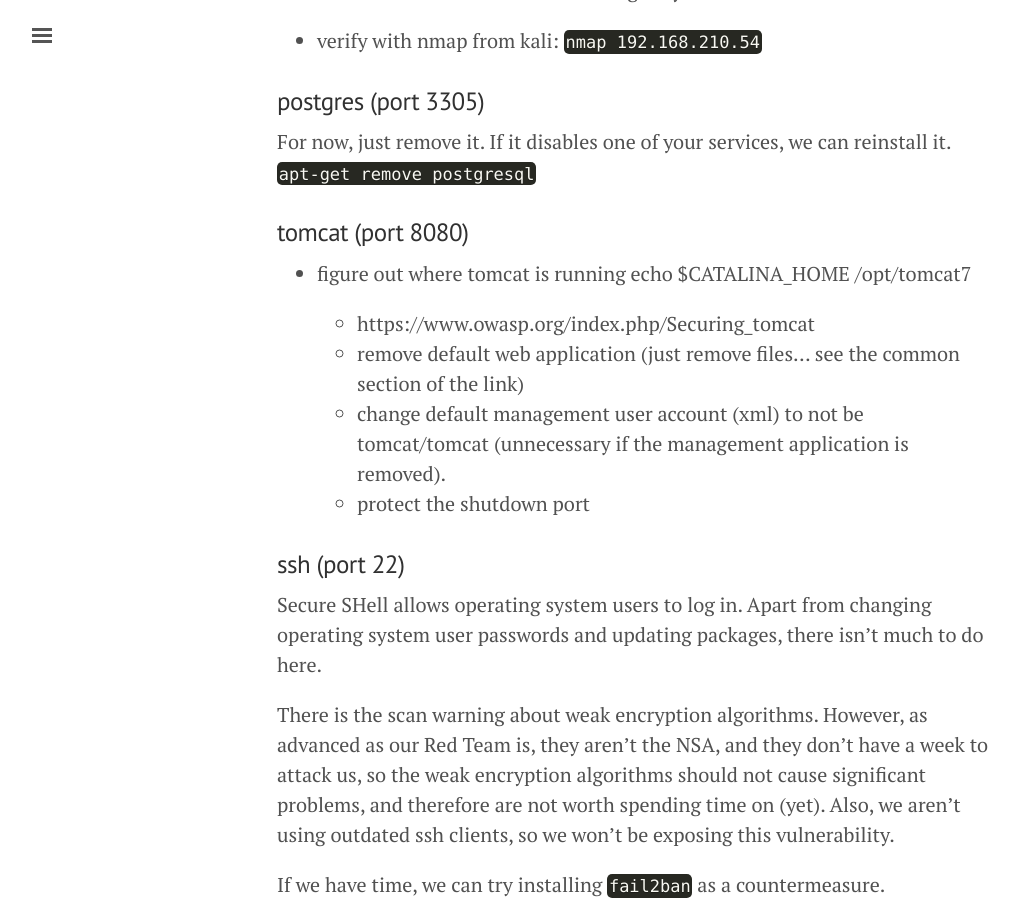
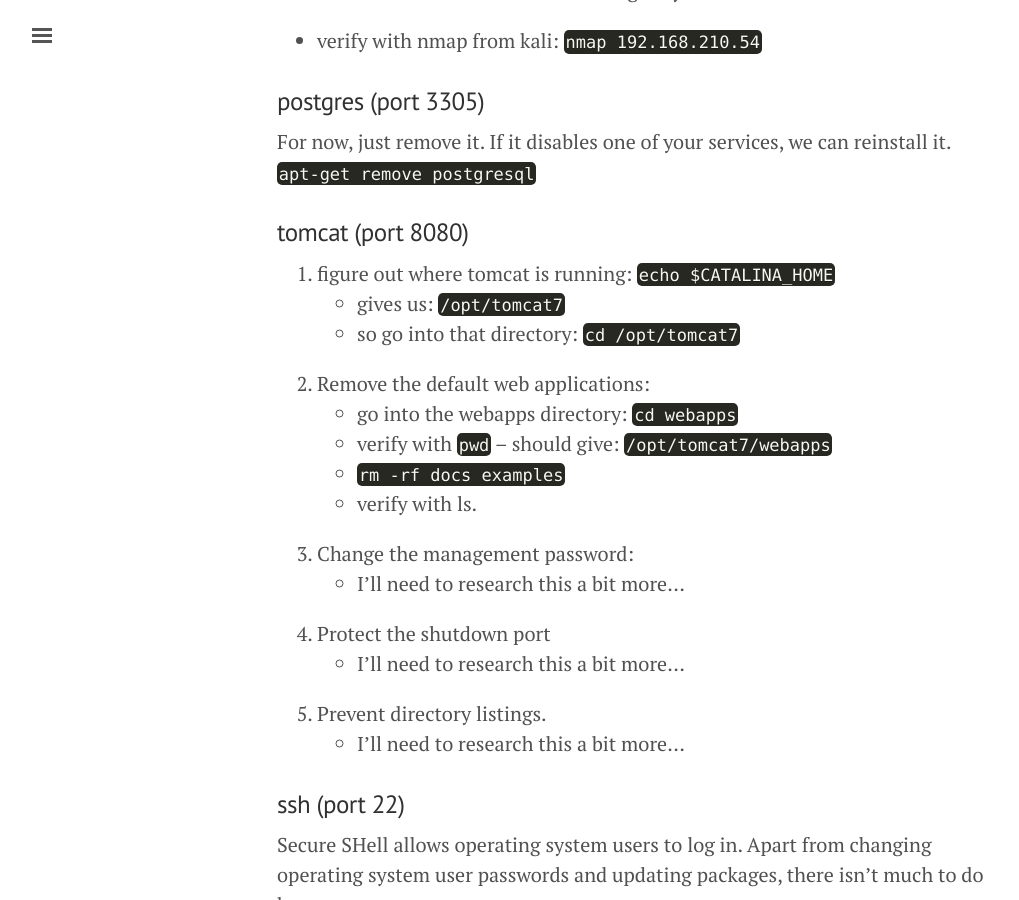
Before and after one commit to slackboxster/slackboxster.github.io, a Jekyll site: the page built from gencyber2017/lesson.md, in a window 1280 px wide and 900 px high, scrolled down 18109 px. Shown: the whole window, without its empty margins (3-1022 px from the left). Built offline with Jekyll 4.4.1, drawn with Linux system fonts in a browser that asks for light colours; some of the changed text lies outside the part shown.

Commit message:
partial section on tomcat

```diff
--- a/gencyber2017/lesson.md
+++ b/gencyber2017/lesson.md
@@ -447,15 +447,20 @@
 
 ### tomcat (port 8080)
 
-* figure out where tomcat is running
-echo $CATALINA_HOME
-/opt/tomcat7
-
-    * https://www.owasp.org/index.php/Securing_tomcat
-    * remove default web application (just remove files... see the common section of the link)
-    * change default management user account (xml) to not be tomcat/tomcat (unnecessary if the management application is removed).
-    * protect the shutdown port
-
+1. figure out where tomcat is running: `echo $CATALINA_HOME`
+    * gives us: `/opt/tomcat7`
+    * so go into that directory: `cd /opt/tomcat7`
+2. Remove the default web applications:
+    * go into the webapps directory: `cd webapps`
+    * verify with `pwd` -- should give: `/opt/tomcat7/webapps`
+    * `rm -rf docs examples`
+    * verify with ls.
+3. Change the management password:
+    * I'll need to research this a bit more...
+4. Protect the shutdown port
+    * I'll need to research this a bit more...
+5. Prevent directory listings.
+    * I'll need to research this a bit more...
 
 ### ssh (port 22)
 
@@ -463,10 +468,7 @@
 
 There is the scan warning about weak encryption algorithms. However, as advanced as our Red Team is, they aren't the NSA, and they don't have a week to attack us, so the weak encryption algorithms should not cause significant problems, and therefore are not worth spending time on (yet). Also, we aren't using outdated ssh clients, so we won't be exposing this vulnerability.
 
-
 If we have time, we can try installing `fail2ban` as a countermeasure.
-
-
 
 ## 5. Application Software
 
@@ -490,7 +492,6 @@
 
 Mr Frankenfield will cover this section in more detail.
 
-
 ## General Verification:
 
 Check for anonymous ftp on all your linux servers:
@@ -500,18 +501,7 @@
 
 Mr Frankenfield will cover firewalls in his networking section, but I'll quickly cover them in less detail.
 
-## 7. Detection
-Detection mechanisms come in two main flavors:
-
-focus this section on linux detection mechinisms (and identify it as an opportunity to let less technical team members help -- as in, have a mentor explain to them what a legitimate threat looks like relative to an attacker threat.)
-
-* log files, like `auth.log` and apache's access and error logs.
-* *build out a list of logs to watch*
-* Monitoring systems like your nagios and the scorebot.
-
-
-also, in the real world, elaborate intrusion detection systems are used.
-
+`iptables`
 
 # Resources
 
```
Also changed, not shown: other parts of gencyber2017/lesson.md (+1 -0 lines).
